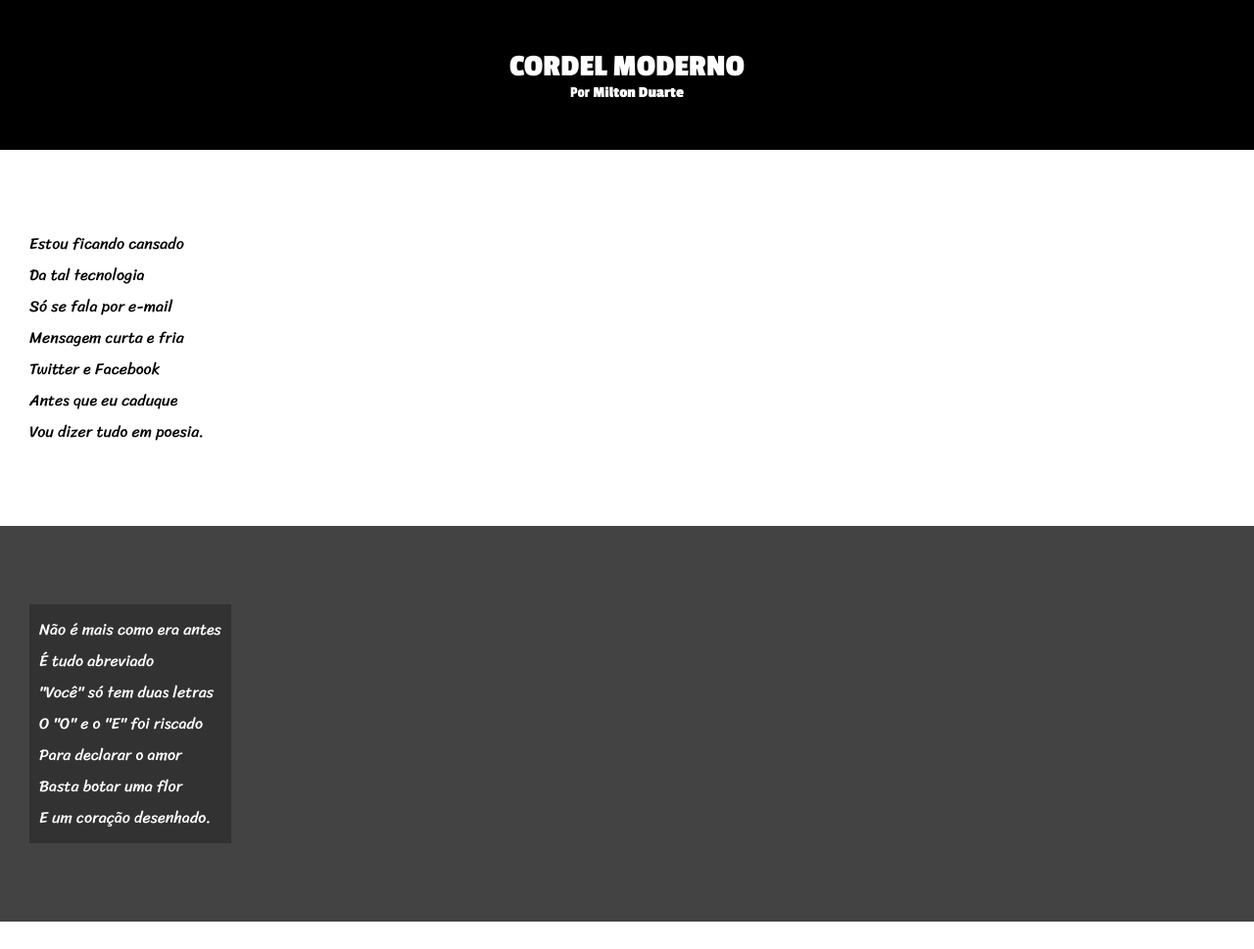
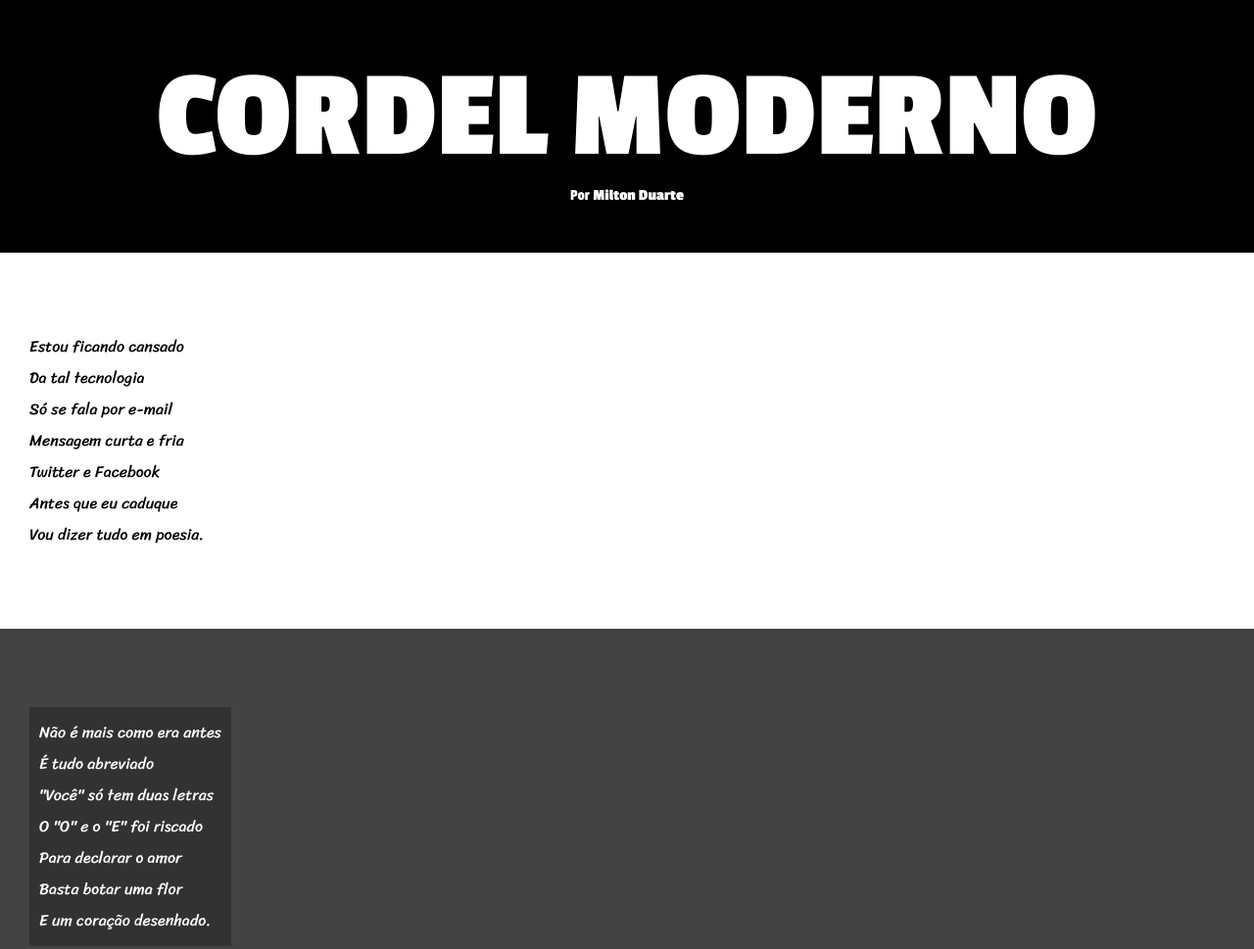
Before and after one commit to Dfcreis/projeto-cordel, a plain HTML site: page index.html in a window 1280 px wide. Shown: the top 969 px of the page at 98% size. Drawn offline with Linux system fonts and the light colour scheme.

Commit message:
Update Style.css

```diff
--- a/estilo/Style.css
+++ b/estilo/Style.css
@@ -28,6 +28,8 @@ header{
 header h1{
     padding-top: 50px;
     font-variant: small-caps;
+    font-size: 4em;
+    font-size: 10vw;
 }
 header > p{
     padding-bottom: 50px;
@@ -42,6 +44,7 @@ a:hover{
 }
 section{
     font-family: var(--fonte3);
+    font-size: 3,5vw;
     padding-left: 30px;
     padding-top: 10vh;
     padding-bottom: 10vh;
```
